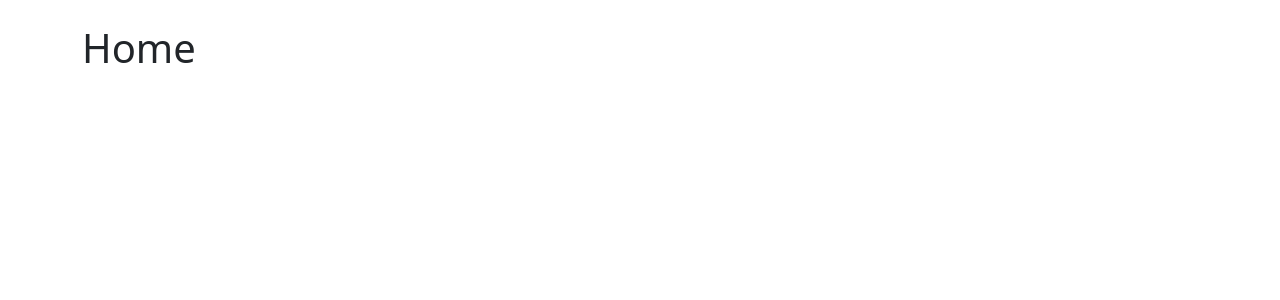
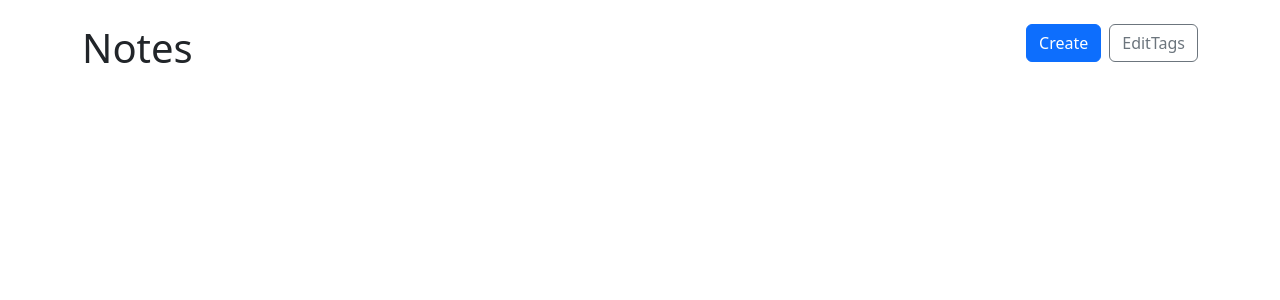
Before and after one commit to ecorrales1979/react-notes, a React (Vite) app: page / in a window 1280 px wide. Shown: the top 300 px of the page. Built offline with nearby package versions, Linux system fonts and the light colour scheme.

Commit message:
feat: add notes list page

```diff
--- a/src/App.tsx
+++ b/src/App.tsx
@@ -7,6 +7,7 @@ import { v4 as uuidV4} from 'uuid'
 import { NoteData, RawNote, Tag } from './dtos'
 import { useLocalStorage } from './hooks/useLocalStorage'
 import { NewNote } from './pages/new-note'
+import { NoteList } from './pages/note-list'
 
 function App() {
   const [notes, setNotes] = useLocalStorage<RawNote[]>('NOTES', [])
@@ -38,7 +39,7 @@ function App() {
   return (
     <Container className="my-4">
       <Routes>
-        <Route path="/" element={<h1>Home</h1>} />
+        <Route path="/" element={<NoteList />} />
         <Route
           path="/new"
           element={<NewNote onSubmit={onCreateNote} onAddTag={addTag} availableTags={tags} />}
--- /dev/null
+++ b/src/pages/note-list.tsx
@@ -0,0 +1,20 @@
+import { Button, Col,  Row, Stack } from 'react-bootstrap';
+import { Link } from 'react-router-dom';
+
+export function NoteList() {
+  return (
+    <Row>
+      <Col>
+        <h1>Notes</h1>
+      </Col>
+      <Col xs="auto">
+        <Stack direction="horizontal" gap={2}>
+          <Link to="/new">
+            <Button type="submit" variant="primary">Create</Button>
+          </Link>
+          <Button type="button" variant="outline-secondary">EditTags</Button>
+        </Stack>
+      </Col>
+    </Row>
+  )
+}
```
